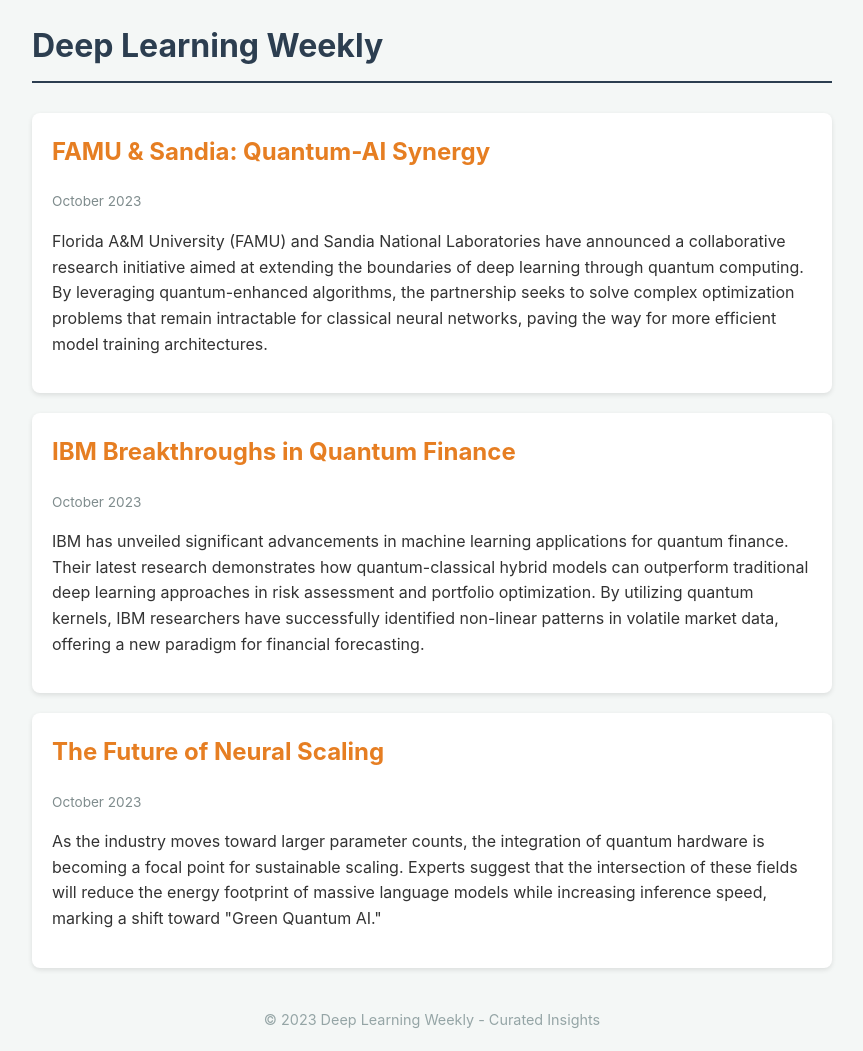
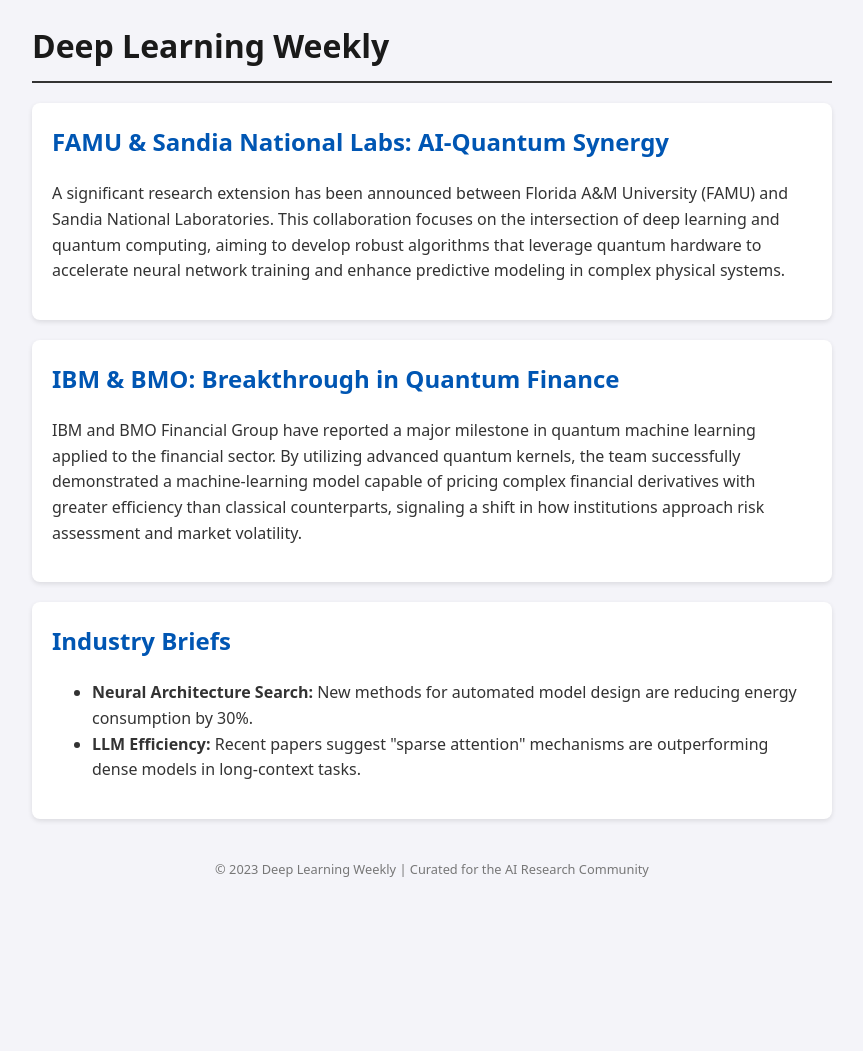
Before and after one commit to rheijovenjuan/Deep-Learning-Weekly, a plain HTML site: page index.html in a window 1280 px wide. Shown: the whole page, without its empty margins (208-1071 px from the left). After the commit the page ends 899 px from the top, so only its background shows below. Drawn offline with Linux system fonts and the light colour scheme.

Commit message:
Publish Deep Learning Weekly via Vesper Voice

```diff
--- a/index.html
+++ b/index.html
@@ -4,40 +4,40 @@
 <meta charset="UTF-8"><meta name="viewport" content="width=device-width, initial-scale=1.0">
 <title>Deep Learning Weekly</title>
 <style>
-body{font-family:-apple-system,BlinkMacSystemFont,"Segoe UI",Roboto,sans-serif;line-height:1.6;color:#333;max-width:800px;margin:0 auto;padding:20px;background:#f4f7f6}
-header{border-bottom:2px solid #2c3e50;margin-bottom:30px;padding-bottom:10px}
-h1{color:#2c3e50;margin:0}
-article{background:#fff;padding:20px;margin-bottom:20px;border-radius:8px;box-shadow:0 2px 5px rgba(0,0,0,0.1)}
-h2{color:#e67e22;margin-top:0}
-.date{font-size:0.85em;color:#7f8c8d}
-footer{text-align:center;font-size:0.9em;color:#95a5a6;margin-top:40px}
+body{font-family:system-ui,-apple-system,sans-serif;line-height:1.6;max-width:800px;margin:0 auto;padding:20px;background:#f4f4f9;color:#333}
+header{border-bottom:2px solid #333;padding-bottom:10px;margin-bottom:20px}
+article{background:#fff;padding:20px;border-radius:8px;box-shadow:0 2px 5px rgba(0,0,0,0.1);margin-bottom:20px}
+h1{margin:0;color:#1a1a1a}
+h2{color:#0056b3;margin-top:0}
+footer{text-align:center;font-size:0.8em;color:#777;margin-top:40px}
 </style>
 </head>
 <body>
 <header><h1>Deep Learning Weekly</h1></header>
 <main>
 <article>
-<h2>FAMU & Sandia: Quantum-AI Synergy</h2>
-<p class="date">October 2023</p>
-<p>Florida A&M University (FAMU) and Sandia National Laboratories have announced a collaborative research initiative aimed at extending the boundaries of deep learning through quantum computing. By leveraging quantum-enhanced algorithms, the partnership seeks to solve complex optimization problems that remain intractable for classical neural networks, paving the way for more efficient model training architectures.</p>
+<h2>FAMU & Sandia National Labs: AI-Quantum Synergy</h2>
+<p>A significant research extension has been announced between Florida A&M University (FAMU) and Sandia National Laboratories. This collaboration focuses on the intersection of deep learning and quantum computing, aiming to develop robust algorithms that leverage quantum hardware to accelerate neural network training and enhance predictive modeling in complex physical systems.</p>
 </article>
 <article>
-<h2>IBM Breakthroughs in Quantum Finance</h2>
-<p class="date">October 2023</p>
-<p>IBM has unveiled significant advancements in machine learning applications for quantum finance. Their latest research demonstrates how quantum-classical hybrid models can outperform traditional deep learning approaches in risk assessment and portfolio optimization. By utilizing quantum kernels, IBM researchers have successfully identified non-linear patterns in volatile market data, offering a new paradigm for financial forecasting.</p>
+<h2>IBM & BMO: Breakthrough in Quantum Finance</h2>
+<p>IBM and BMO Financial Group have reported a major milestone in quantum machine learning applied to the financial sector. By utilizing advanced quantum kernels, the team successfully demonstrated a machine-learning model capable of pricing complex financial derivatives with greater efficiency than classical counterparts, signaling a shift in how institutions approach risk assessment and market volatility.</p>
 </article>
 <article>
-<h2>The Future of Neural Scaling</h2>
-<p class="date">October 2023</p>
-<p>As the industry moves toward larger parameter counts, the integration of quantum hardware is becoming a focal point for sustainable scaling. Experts suggest that the intersection of these fields will reduce the energy footprint of massive language models while increasing inference speed, marking a shift toward "Green Quantum AI."</p>
+<h2>Industry Briefs</h2>
+<ul>
+<li><strong>Neural Architecture Search:</strong> New methods for automated model design are reducing energy consumption by 30%.</li>
+<li><strong>LLM Efficiency:</strong> Recent papers suggest "sparse attention" mechanisms are outperforming dense models in long-context tasks.</li>
+</ul>
 </article>
 </main>
-<footer>&copy; 2023 Deep Learning Weekly - Curated Insights</footer>
+<footer>&copy; 2023 Deep Learning Weekly | Curated for the AI Research Community</footer>
 <script>
 console.log("Deep Learning Weekly loaded successfully.");
 document.querySelectorAll('article').forEach(el => {
-el.addEventListener('mouseenter', () => el.style.boxShadow = '0 4px 10px rgba(0,0,0,0.2)');
-el.addEventListener('mouseleave', () => el.style.boxShadow = '0 2px 5px rgba(0,0,0,0.1)');
+el.style.transition = 'transform 0.2s';
+el.onmouseover = () => el.style.transform = 'scale(1.01)';
+el.onmouseout = () => el.style.transform = 'scale(1)';
 });
 </script>
 </body>
```
